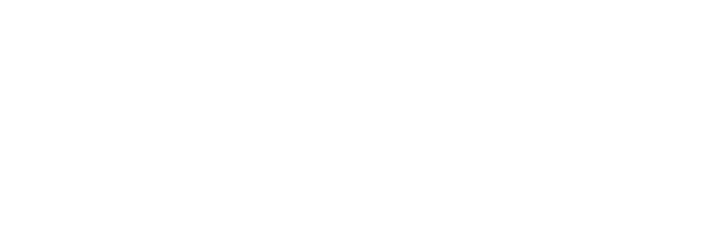
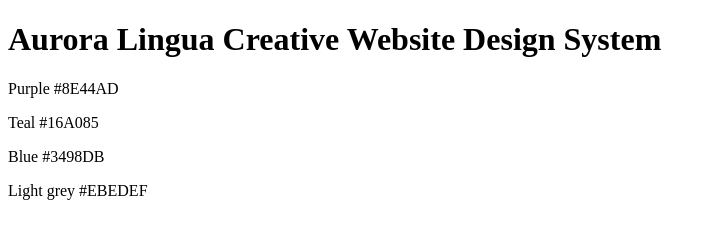
Before and after one commit to DMCatanach/codecademy-web-design-system, a plain HTML site: page index.html in a window 1280 px wide. Shown: the whole page, without its empty margins (0-716 px from the left). Drawn offline with Linux system fonts and the light colour scheme.

Commit message:
Rough in site structure, note hex values for colors.

```diff
--- a/index.html
+++ b/index.html
@@ -1,2 +1,26 @@
 <! -- Project requirements: colors, fonts, and text styles of a web design system. -->
 <!DOCTYPE html>
+<html>
+<head>
+	<title>Website Design System</title>
+	<link rel="stylesheet" type="text/css" href="styles.css">
+</head>
+<body>
+	<!-- Start with colors, then do fonts. Then text styles. Maybe rough out a design first. -->
+	<!-- Pangram for font display: Sphinx of black quartz, judge my vow. -->
+	<h1>Aurora Lingua Creative Website Design System</h1>
+	<div>
+		<p>Purple #8E44AD</p>
+		<p>Teal #16A085</p>
+		<p>Blue #3498DB</p>
+		<p>Light grey #EBEDEF</p>
+	</div>
+	<div>
+		<!-- Fonts section  -->
+	</div>
+	<div>
+		<!-- Text styles section -->
+	</div>
+
+</body>
+</html>
```
